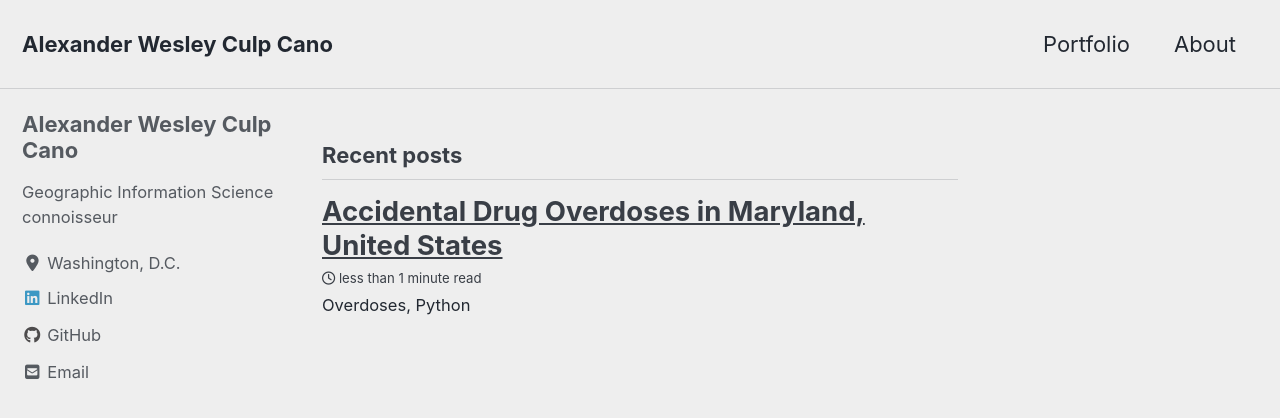
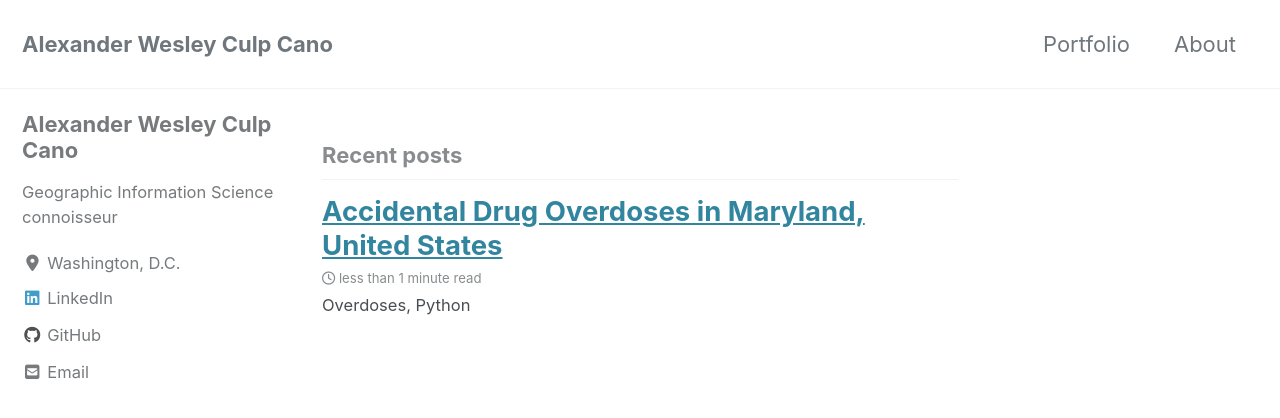
Before and after one commit to aculpcano/aculpcano.github.io, a Jekyll site: the page built from index.html, in a window 1280 px wide and 900 px high. Shown: the top 418 px of the window. Built offline with Jekyll 4.4.1, drawn with Linux system fonts in a browser that asks for light colours; cached includes are drawn as plain includes; nearby versions of some CDN libraries; the list of posts is cut into pages by our own code.

Commit message:
Update _config.yml

```diff
--- a/_config.yml
+++ b/_config.yml
@@ -12,7 +12,7 @@
 
 # theme                  : "minimal-mistakes-jekyll"
 # remote_theme           : "mmistakes/minimal-mistakes"
-minimal_mistakes_skin    : "air" # "air", "aqua", "contrast", "dark", "dirt", "neon", "mint", "plum", "sunrise"
+minimal_mistakes_skin    : "default" # "air", "aqua", "contrast", "dark", "dirt", "neon", "mint", "plum", "sunrise"
 
 # Site Settings
 locale                   : "en-US"
@@ -223,7 +223,7 @@ sass:
 permalink: /:categories/:title/
 paginate: 5 # amount of posts to show
 paginate_path: /page:num/
-timezone: # https://en.wikipedia.org/wiki/List_of_tz_database_time_zones
+timezone: America/New_York # https://en.wikipedia.org/wiki/List_of_tz_database_time_zones
 
 
 # Plugins (previously gems:)
```
